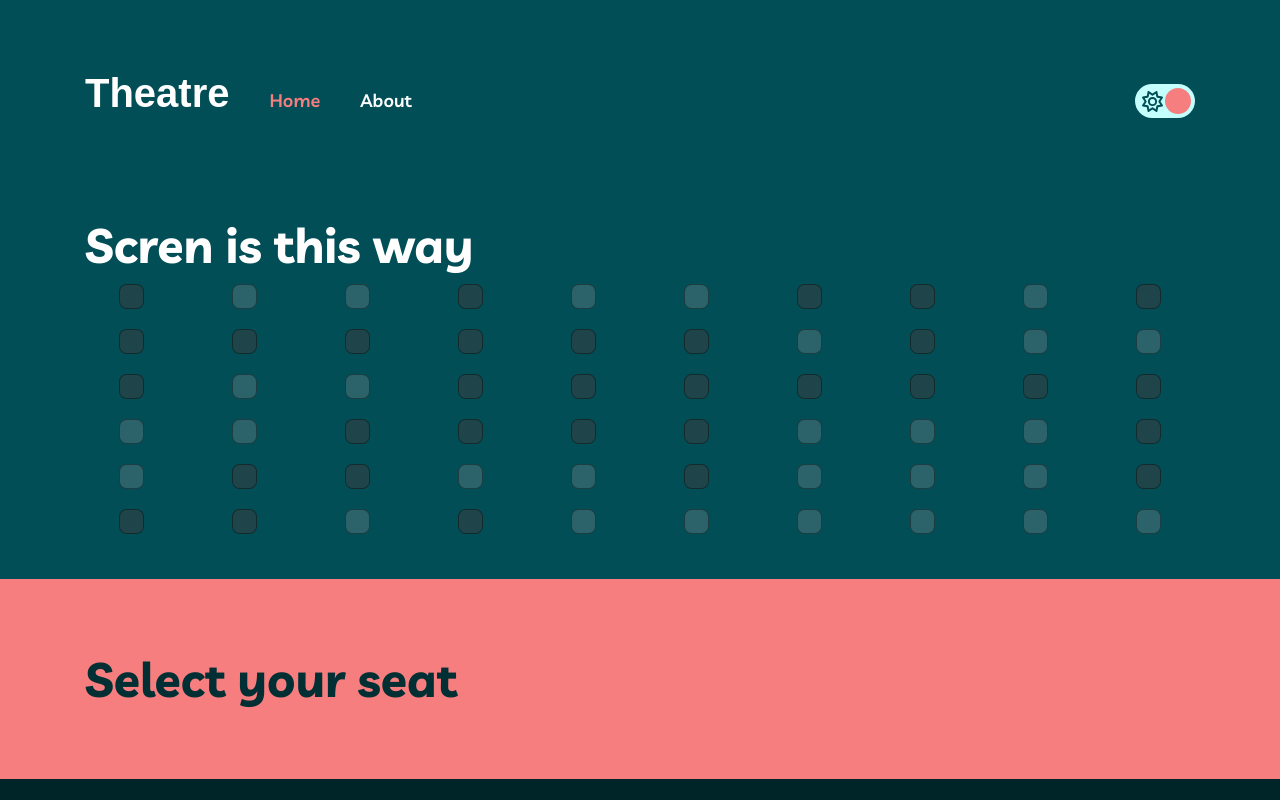
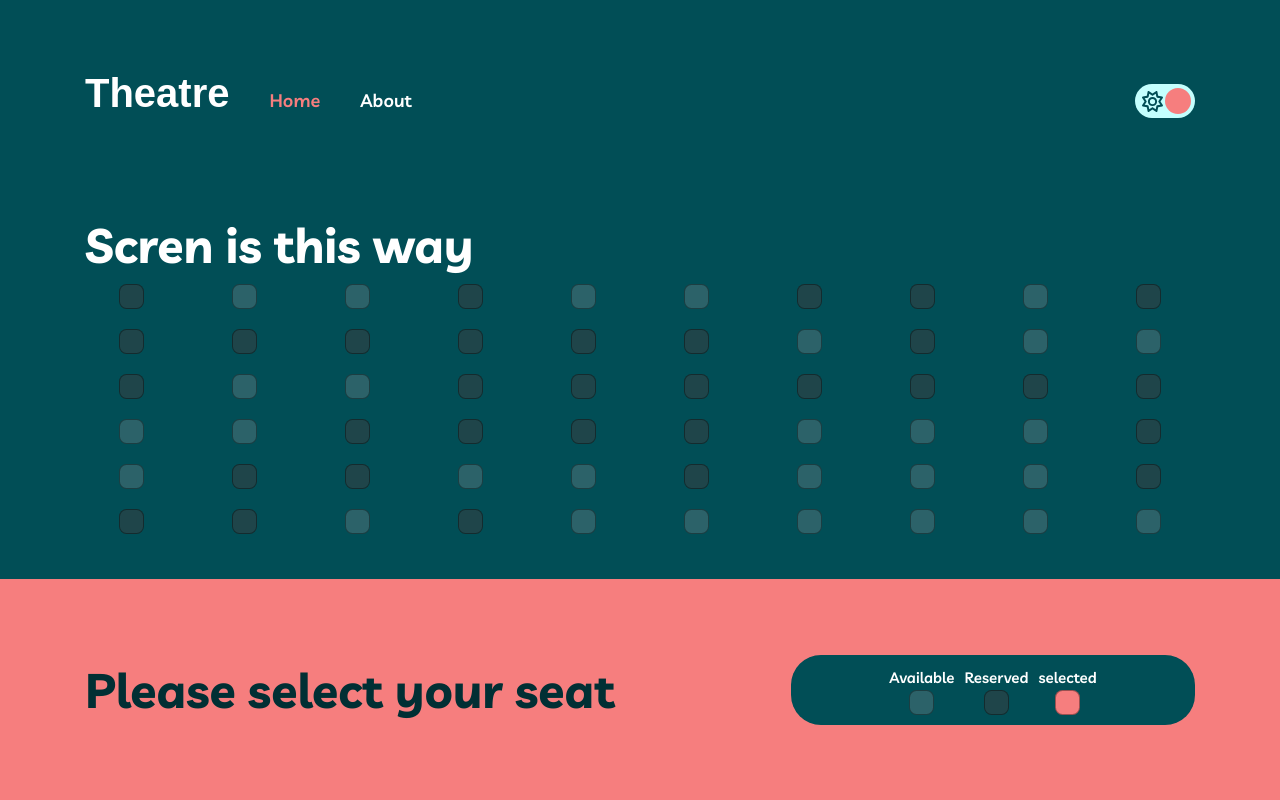
Before and after one commit to MorMarzan/theatre, a React (Vite) app: page / in a window 1280 px wide. Shown: the top 800 px of the page. Built offline with nearby package versions, Linux system fonts and the light colour scheme; a web font is replaced by a local one.

Commit message:
Fix style details

```diff
--- a/src/assets/styles/basics/_base.scss
+++ b/src/assets/styles/basics/_base.scss
@@ -79,19 +79,11 @@ h6 {
     font-family: Livvic-SemiBold, sans-serif;
 }
 
-
-section,
-main,
-footer {
-    // padding: 5px;
-}
-
 img {
     width: 100%;
 }
 
 p {
-    // margin: 0 0 1em;
     margin: 0;
 }
 
--- a/src/assets/styles/cmps/_seat-list.scss
+++ b/src/assets/styles/cmps/_seat-list.scss
@@ -2,6 +2,10 @@
     padding: 0;
     list-style-type: none;
     display: grid;
-    gap: 20px;
+    row-gap: 5px;
     justify-items: center;
+
+    @include for-normal-layout {
+        gap: 20px;
+    }
 }
--- a/src/assets/styles/cmps/_seat-preview.scss
+++ b/src/assets/styles/cmps/_seat-preview.scss
@@ -7,7 +7,7 @@
     cursor: pointer;
 
     &.reserved {
-        filter: brightness(70%)
+        filter: brightness(70%);
     }
 
     &.selected {
--- a/src/assets/styles/pages/_home-page.scss
+++ b/src/assets/styles/pages/_home-page.scss
@@ -40,11 +40,39 @@
             }
         }
 
-        .btn {
-            @include btn($type: darkish);
+        .legend {
 
-            @include for-normal-layout {
-                justify-self: end;
+            border-radius: $border-radius;
+            background-color: var(--clrPrimary1);
+            display: grid;
+            grid-auto-flow: column;
+            place-content: center;
+            padding: 10px;
+            gap: 10px;
+
+            &>* {
+                display: grid;
+                justify-items: center;
+                color: var(--clrPrimary3);
+
+            }
+
+            span {
+                width: 25px;
+                height: 25px;
+                background-color: var(--clrSecondary1);
+                border-radius: calc($border-radius / 4);
+                border: 1px solid rgba(0, 0, 0, 0.368);
+                display: block;
+
+            }
+
+            .reserved span {
+                filter: brightness(70%);
+            }
+
+            .selected span {
+                background-color: var(--clrPrimary2);
             }
         }
     }
--- a/src/assets/styles/pages/_seat-details.scss
+++ b/src/assets/styles/pages/_seat-details.scss
@@ -3,10 +3,18 @@
     right: 50%;
     top: 50%;
     translate: 50% 50%;
-    background-color: var(--clrSecondary2);
-    color: var(--clrPrimary1);
+    background-color: var(--clrSecondaryBase);
+    color: var(--clrPrimary3);
     width: 50%;
     padding: 20px;
     border-radius: 20px;
     z-index: 15;
+    display: grid;
+    gap: 5px;
+    justify-content: center;
+    text-align: center;
+
+    span {
+        font-family: Livvic-Bold, sans-serif;
+    }
 }
--- a/src/pages/HomePage.jsx
+++ b/src/pages/HomePage.jsx
@@ -64,7 +64,12 @@ export function HomePage() {
 
             <section className='main-layout full call-to-action'>
                 <div className="section-container">
-                    <h4>Select your seat</h4>
+                    <h4>Please select your seat</h4>
+                    <div className="legend">
+                        <div className="available">Available<span></span></div>
+                        <div className="reserved">Reserved<span></span></div>
+                        <div className="selected">selected<span></span></div>
+                    </div>
                 </div>
             </section>
 
```
